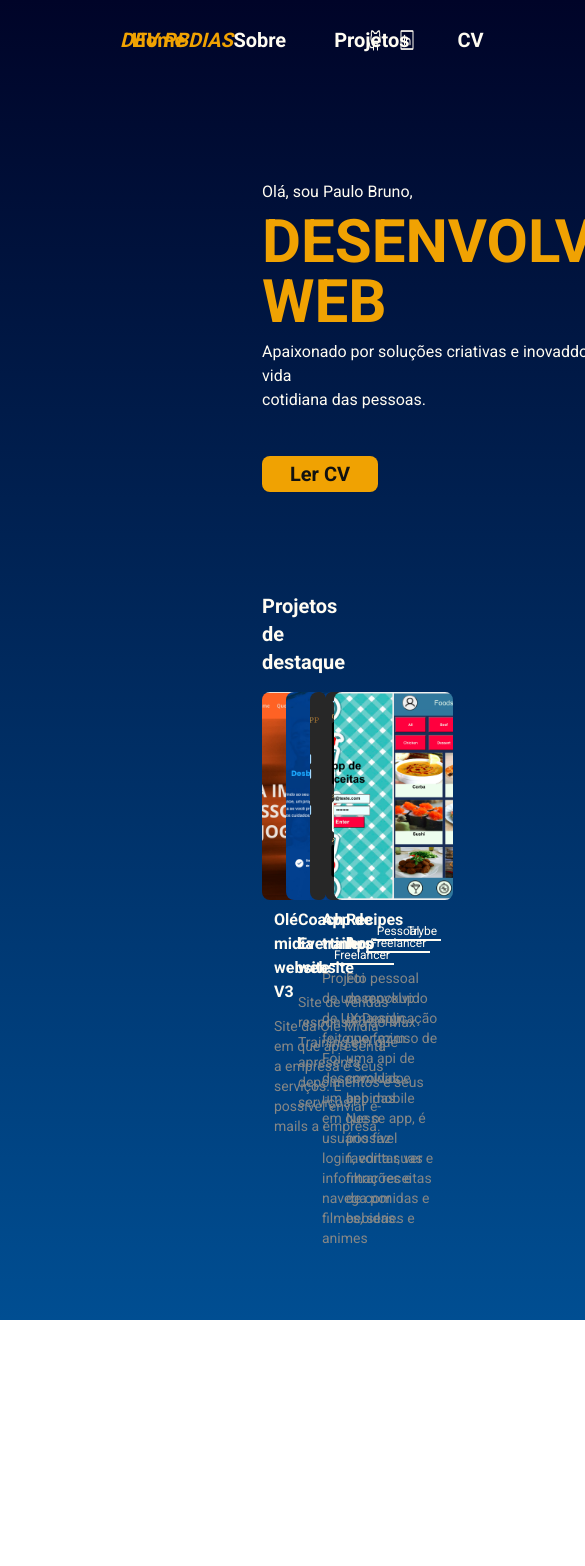
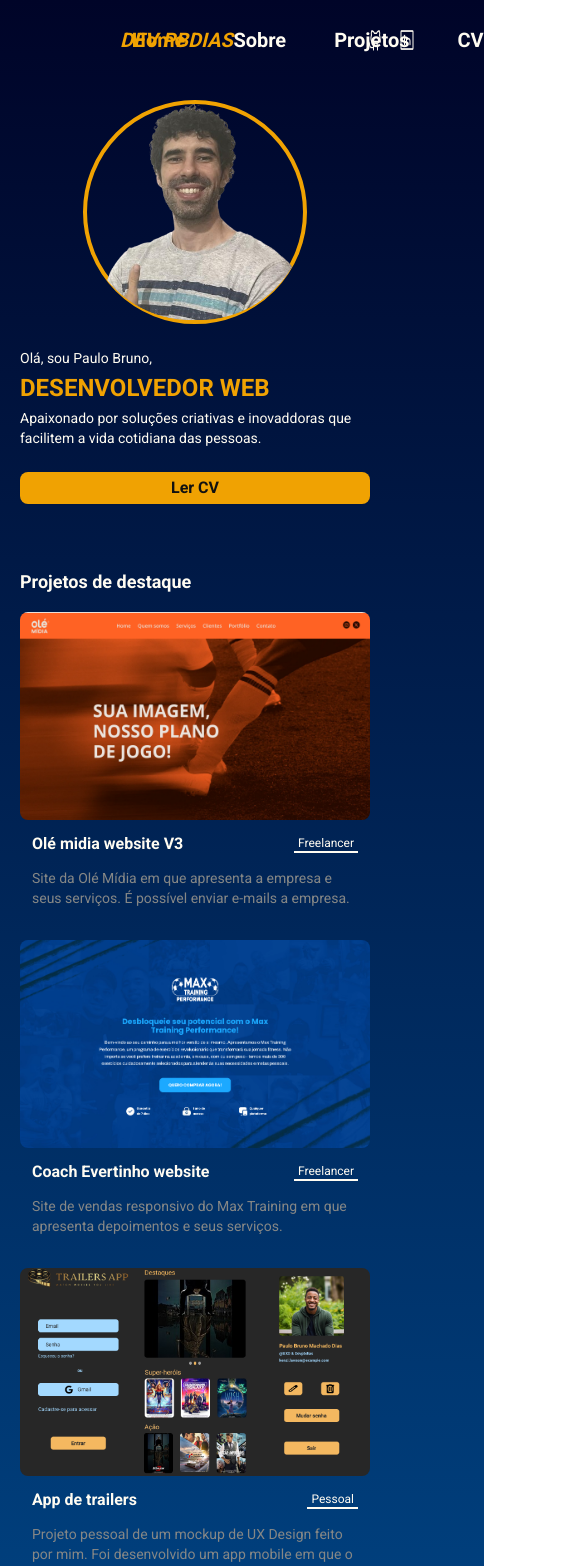
Before and after one commit to DevPBDias/portfolio-final, a Next.js app: page / in a window 390 px wide. Shown: the top 1566 px of the page, 585 px wide, since content can reach past the window. Before the commit the page ends 1320 px from the top, so only its background shows below. Built offline with nearby package versions, Linux system fonts and the light colour scheme.

Commit message:
fix: media queries for home page

```diff
--- a/src/app/globals.css
+++ b/src/app/globals.css
@@ -64,7 +64,23 @@ a {
   }
 
   .container-main {
-    @apply flex flex-col px-[var(--padding-content)] py-16 w-full justify-between items-center h-full;
+    @apply flex flex-col justify-center p-5 lg:px-[var(--padding-content)] lg:py-16 w-full lg:justify-between items-center;
+  }
+
+  .container-hero {
+    @apply flex flex-col-reverse gap-6 justify-center lg:flex-row lg:justify-between items-center w-full;
+  }
+
+  .container-home-projects {
+    @apply flex flex-col justify-between items-start w-full mt-16 gap-4;
+  }
+
+  .grid-projects {
+    @apply grid grid-cols-1 md:grid-cols-2 lg:grid-cols-3 xl:grid-cols-4 gap-6;
+  }
+
+  .container-home-projects {
+    @apply flex flex-col justify-between items-start w-full mt-16 gap-4;
   }
 }
 
--- a/src/app/page.tsx
+++ b/src/app/page.tsx
@@ -6,13 +6,13 @@ import { projects } from "@/constants";
 export default function Home() {
   return (
     <main className="container-main">
-      <section className="flex flex-row justify-between items-center w-full">
+      <section className="container-hero">
         <HeroContent />
         <HeroImage />
       </section>
-      <section className="flex flex-col justify-between items-start w-full mt-16 gap-4">
-        <h3 className="text-xl font-bold">Projetos de destaque</h3>
-        <div className="grid grid-cols-4 gap-6">
+      <section className="container-home-projects">
+        <h3 className="text-lg font-bold lg:text-xl">Projetos de destaque</h3>
+        <div className="grid-projects">
           <ProjectCardHome data={projects[0]} />
           <ProjectCardHome data={projects[1]} />
           <ProjectCardHome data={projects[2]} />
--- a/src/components/HeroContent.tsx
+++ b/src/components/HeroContent.tsx
@@ -2,20 +2,19 @@ import Link from "next/link";
 
 const HeroContent = () => {
   return (
-    <section className="flex flex-col justify-center items-start gap-2">
-      <p>Olá, sou Paulo Bruno,</p>
-      <h2 className="uppercase text-[var(--secondary)] text-6xl font-bold">
+    <section className="flex flex-col justify-center items-start gap-1 lg:gap-2">
+      <p className="lg:text-base text-sm">Olá, sou Paulo Bruno,</p>
+      <h2 className="uppercase text-[var(--secondary)] text-2xl lg:text-6xl font-bold">
         Desenvolvedor web
       </h2>
-      <p>
+      <p className="lg:text-base text-sm">
         Apaixonado por soluções criativas e inovaddoras que facilitem a vida
-        <br />
         cotidiana das pessoas.
       </p>
       <Link
         target="_blank"
         rel="noreferrer noopener"
-        className="bg-[var(--secondary)] text-xl font-bold text-[var(--text-color-secondary)] px-7 py-1 rounded-lg shadow-sm mt-9"
+        className="flex justify-center items-center bg-[var(--secondary)] lg:text-xl font-bold text-[var(--text-color-secondary)] w-full py-1 lg:px-7 lg:py-1 rounded-lg shadow-sm mt-5 ml- lg:mt-9"
         href="/CV-Dev-Paulo-Bruno.pdf"
       >
         Ler CV
--- a/src/components/HeroImage.tsx
+++ b/src/components/HeroImage.tsx
@@ -3,7 +3,7 @@ import hero from "../../public/assets/images/Hero.png";
 
 const HeroImage = () => {
   return (
-    <div className="border-4 border-[var(--secondary)] w-96 h-96 rounded-full">
+    <div className="flex items-center justify-center border-4 border-[var(--secondary)] w-56 h-56 lg:w-96 lg:h-96 rounded-full">
       <Image
         className="w-full h-full object-cover"
         src={hero}
--- a/src/components/ProjectCardHome.tsx
+++ b/src/components/ProjectCardHome.tsx
@@ -10,7 +10,7 @@ const ProjectCardHome = ({ data }: ProjectData | any) => {
         rel="noreferrer noopener"
         href={data.link}
         key={data.id}
-        className="flex flex-col justify-start items-center"
+        className="flex flex-col justify-start items-center gap-1"
       >
         <picture className="w-full h-52 rounded-lg">
           <Image
@@ -21,7 +21,7 @@ const ProjectCardHome = ({ data }: ProjectData | any) => {
         </picture>
         <div className="flex flex-col px-3 py-2 justify-center items-start gap-3 w-full">
           <div className="flex flex-row justify-between items-center w-full">
-            <h4 className="text-base font-semibold">{data.name}</h4>
+            <h4 className="font-semibold">{data.name}</h4>
             <p className="border-[var(--text-color-primary)] px-1 text-xs border-b-2">
               {data.type}
             </p>
```
